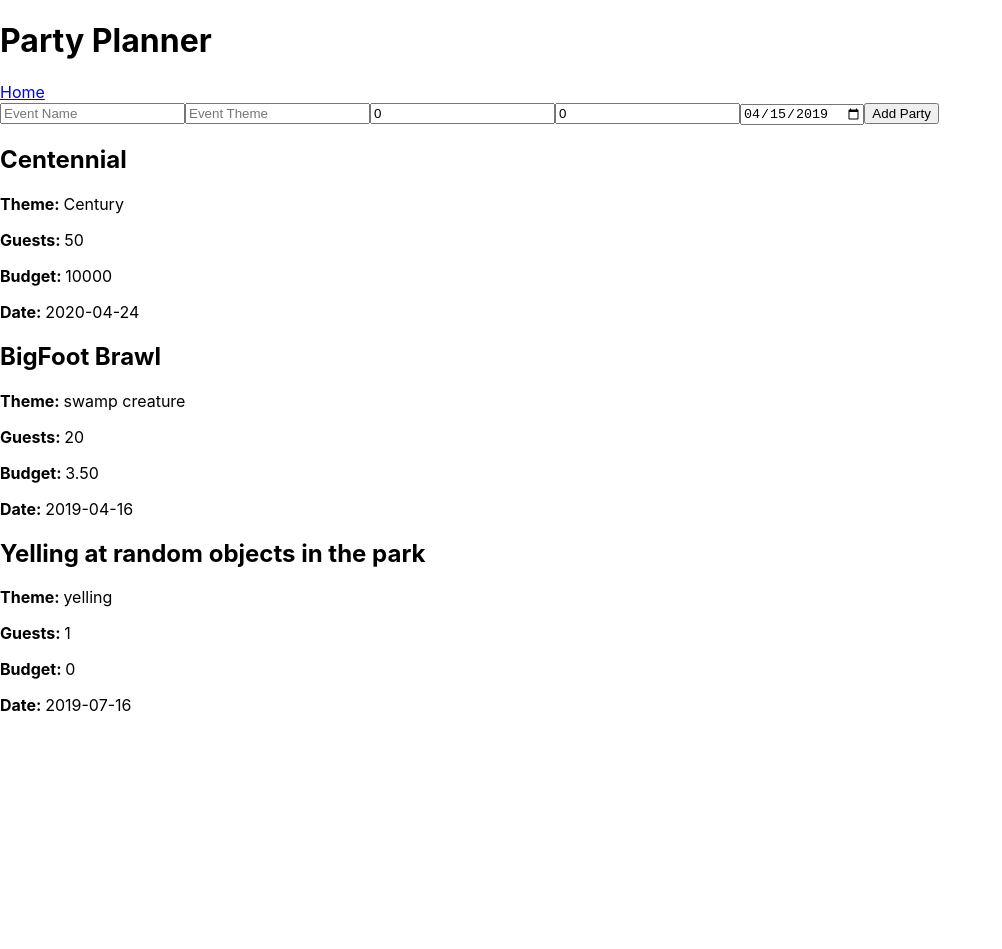
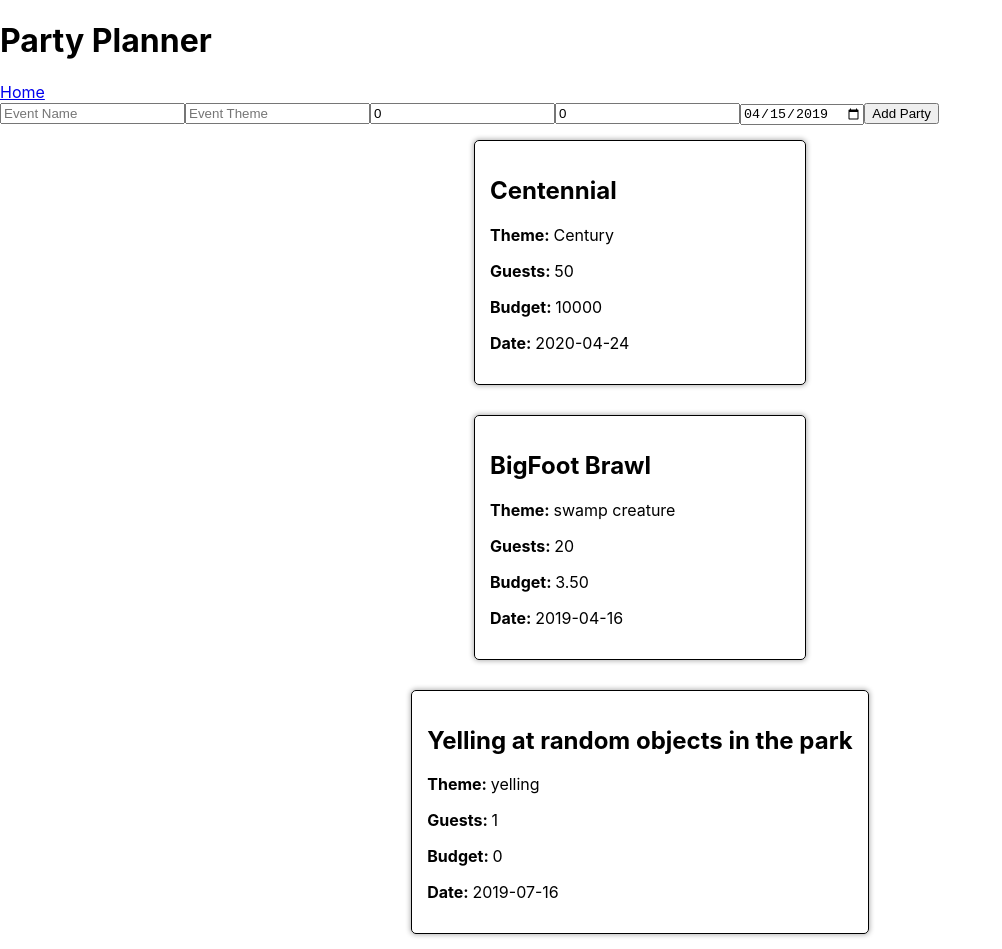
Before and after one commit to partyplannerlambda/ppl-frontend, a React (Create React App) app: page / in a window 1280 px wide. Shown: the whole page, without its empty margins (0-1002 px from the left). Before the commit the page ends 800 px from the top, so only its background shows below. Built offline with nearby package versions, Linux system fonts and the light colour scheme.

Commit message:
added simple styles to event cards

```diff
--- a/src/components/EventCard.js
+++ b/src/components/EventCard.js
@@ -1,18 +1,35 @@
 import React from 'react'
+import styled from 'styled-components'
+import {withRouter} from 'react-router-dom'
 
-export default function(props){
+export default withRouter(function(props){
     const {event} = props;
     if (!event) {
         return <div>It Seems this event doesn't exist</div>
     }
 
+    const pushToPage = () => {
+        props.history.push(`parties/${event.id}`)
+    }
+
     return(
-        <div>
+        <EventCard onClick={pushToPage}>
             <h2>{event.name}</h2>
             <p><strong>Theme: </strong>{event.theme}</p>
             <p><strong>Guests: </strong>{event.n_of_guests}</p>
             <p><strong>Budget: </strong>{event.budget}</p>
             <p><strong>Date: </strong>{event.date}</p>
-        </div>
+        </EventCard>
     )
-}
+})
+
+const EventCard = styled.div`
+    display: inline-block;
+    min-width: 300px;
+    padding: 15px;
+
+    margin: 15px auto;
+    border-radius: 5px;
+    border: 1px solid black;
+    box-shadow: 0px 0px 5px 1px rgba(0,0,0,0.3)
+`
--- a/src/views/EventView.js
+++ b/src/views/EventView.js
@@ -2,7 +2,11 @@ import React from 'react';
 // import styled from 'styled-components';
 // import {connect} from 'react-redux';
 
+import Header from '../components/Header'
 export default function(props){
 
-    return (<div>This is where my Event would go</div>)
+    return (<>
+        <Header />
+
+    </>)
 }
--- a/src/views/MainView.js
+++ b/src/views/MainView.js
@@ -1,5 +1,5 @@
 import React from 'react';
-// import styled from 'styled-components';
+import styled from 'styled-components'
 import {connect} from 'react-redux';
 
 import Header from '../components/Header'
@@ -19,9 +19,9 @@ function MainView(props){
         <Header />
         <div>
             <EventForm userId={props.userId} addEvent={event => addEvent(props.userIs, event)}/>
-            <div>
+            <CardContainer>
                 {data ? data.map(event => <EventCard key={event.id} event={event} />) : <div>Looks like we dont have any events</div>}
-            </div>
+            </CardContainer>
         </div>
     </>)
 }
@@ -32,3 +32,9 @@ export default connect(state => ({
     getEventsList,
     addEvent
 })(MainView)
+
+const CardContainer = styled.div`
+    display: flex;
+    flex-direction: column;
+    align-items: center;
+`
```
